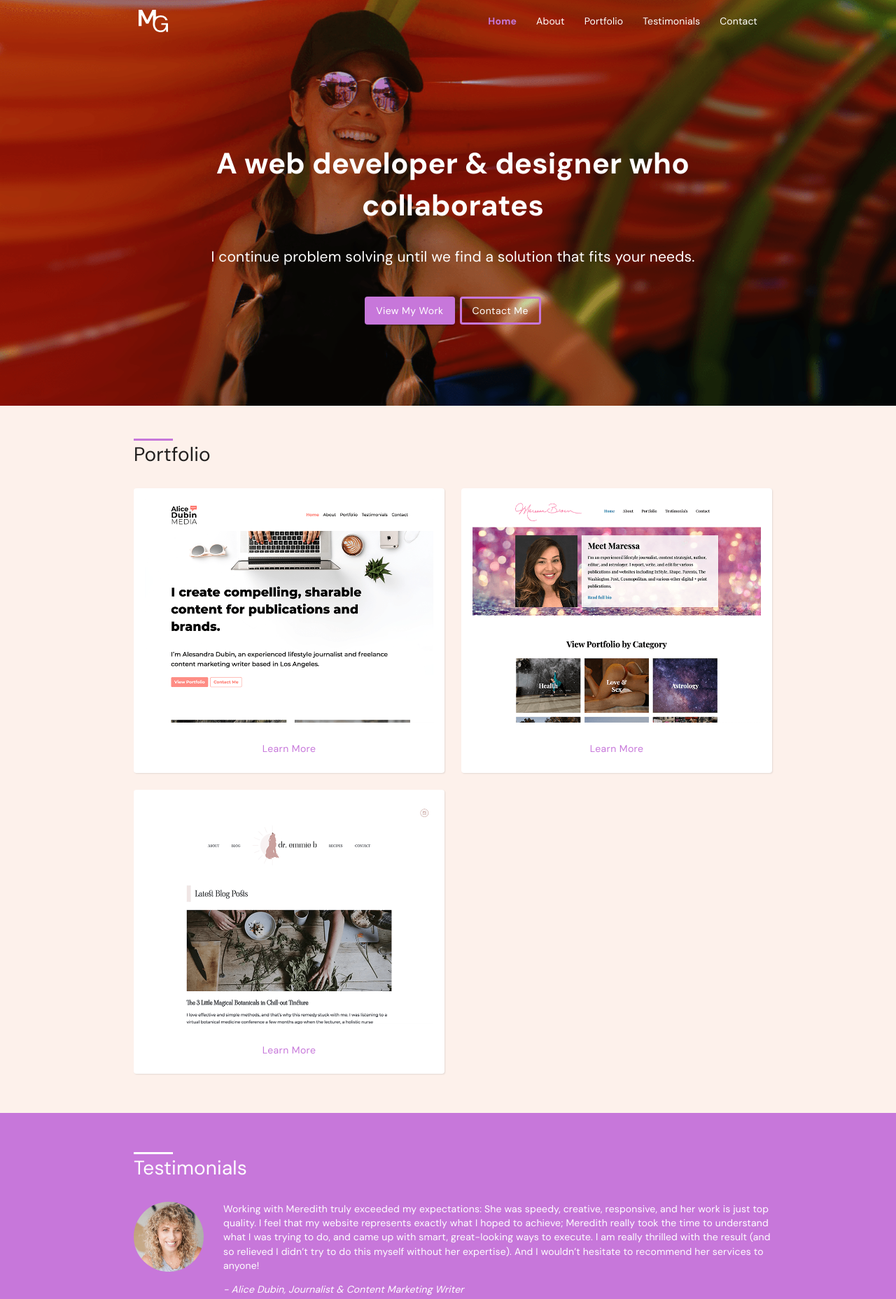
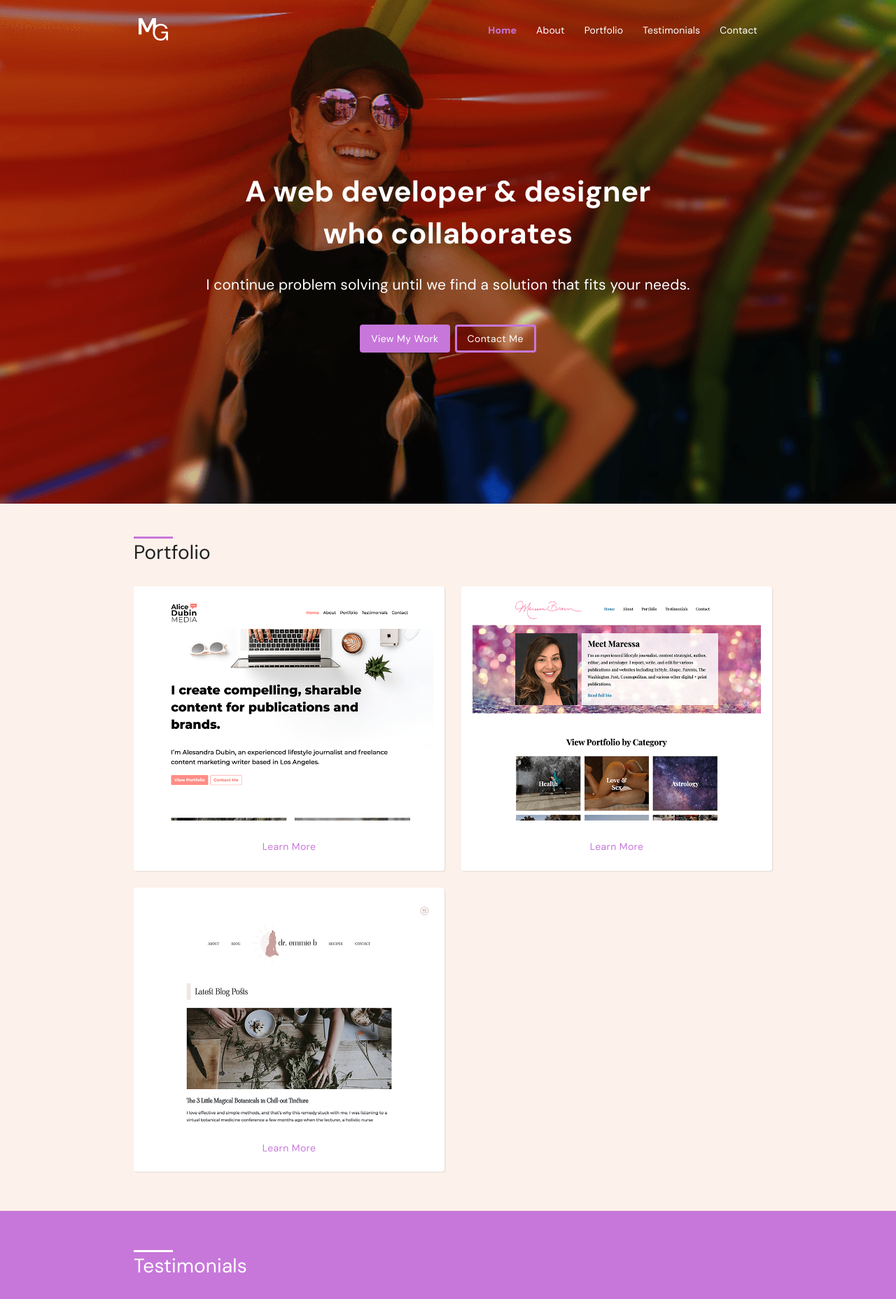
Before and after one commit to meregrubbs/portfolio, a React (Create React App) app: page / in a window 1280 px wide. Shown: the top 1857 px of the page at 70% size. Built offline with nearby package versions, Linux system fonts and the light colour scheme.

Commit message:
design improvements

```diff
--- a/src/App.css
+++ b/src/App.css
@@ -75,6 +75,7 @@ header {
   position: relative;
   z-index: 10;
   padding-left: 1em;
+  height: 4em;
 }
 .logo {
   max-width: 3em;
@@ -88,10 +89,11 @@ header nav a {
   padding: 0.25em 1em;
   color: #fff;
   font-weight: 400;
-  transition: 0.1s;
+  transition: 0.3s;
+  border-top: 0.25em solid transparent;
 }
 header nav a:hover {
-  border-top: #c777da solid 0.5em;
+  border-color: #c777da;
 }
 .active {
   font-weight: bold;
@@ -121,18 +123,19 @@ header nav a:hover {
   top: 0px;
   left: 0px;
   width: 100vw;
-  height: 80vh;
+  height: 90vh;
   z-index: -10;
   color: #fff;
   text-align: center;
   z-index: 1;
 }
 .hero-content {
-  padding-left: 1em;
+  padding: 3em;
 }
 #hero h1 {
   font-size: 3em;
   font-weight: bold;
+  max-width: 600px;
 }
 #hero h2 {
   font-weight: 400;
@@ -170,9 +173,10 @@ header nav a:hover {
 }
 .testimonial-title {
   font-style: italic;
+  font-size: 0.8em;
 }
 .single-testimonial {
-  margin-bottom: 2em;
+  margin-bottom: 3em;
 }
 .maressa,
 .emmie {
@@ -232,10 +236,11 @@ textarea {
   border-radius: 4px;
   margin-bottom: 1em;
   padding: 0.5em;
+  border: solid 3px transparent;
 }
 input:focus,
 textarea:focus {
-  border: solid 3px #c777da;
+  border-color: #c777da;
   outline: none;
 }
 form textarea {
@@ -254,7 +259,7 @@ input[type='submit'] {
     background-position: 0 30%;
   }
 }
-@media screen and (max-width: 630px) {
+@media screen and (max-width: 800px) {
   #hero {
     background-position: 30% 0;
   }
@@ -262,7 +267,8 @@ input[type='submit'] {
     font-size: 2.5em;
   }
   #hero h2 {
-    font-size: 1.5em;
+    font-size: 1em;
+    max-width: 350px;
   }
 }
 @media screen and (max-width: 600px) {
@@ -296,7 +302,7 @@ input[type='submit'] {
   }
   #hero .MuiButton-contained {
     margin-right: 0;
-    margin-bottom: 1.5em;
+    margin-bottom: 1em;
   }
   #portfolio {
     margin-top: 68vh;
--- a/src/components/portfolio/Portfolio.js
+++ b/src/components/portfolio/Portfolio.js
@@ -14,7 +14,7 @@ const useStyles = makeStyles(theme => ({
   root: {
     flexGrow: 1,
     position: 'relative',
-    marginTop: '65vh',
+    marginTop: 'calc(90vh - 6em)',
     paddingTop: '2em',
     paddingBottom: '4em',
     backgroundColor: '#fdf1eb',
```
Also changed, not shown: 1 other file (tests, documents, lock files or other folders).
